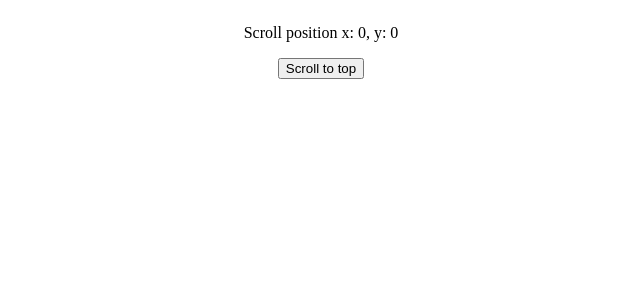
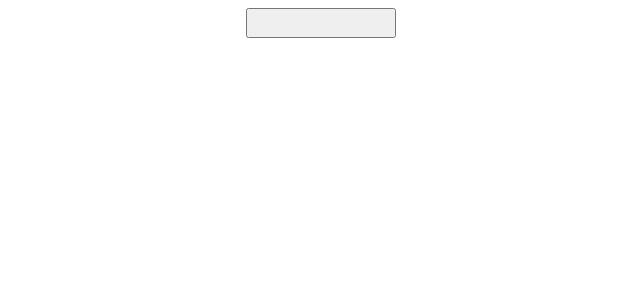
Before and after one commit to Valeriy8500/result-school-middle, a React (Create React App) app in the folder react-projects/: page / in a window 1280 px wide. Shown: the top 300 px of the page, without its empty margins (319-959 px from the left). Built offline with nearby package versions, Linux system fonts and the light colour scheme.

Commit message:
Реализовал хук useToggle

```diff
--- a/react-projects/src/App.js
+++ b/react-projects/src/App.js
@@ -4,6 +4,7 @@ import { useLocalStorage } from './hooks/useLocalStorage';
 import { useHover } from './hooks/useHover';
 import { useViewportSize } from './hooks/useViewportSize';
 import { useWindowScroll } from './hooks/useWindowScroll';
+import { useToggle } from './hooks/useToggle';
 
 const url = 'https://jsonplaceholder.typicode.com/posts';
 
@@ -100,14 +101,34 @@ const style = {
 
 // export default App;
 
-// Task 5
+// // Task 5
+// function App() {
+//   const [scroll, scrollTo] = useWindowScroll();
+
+//   return (
+//     <div style={style}>
+//       <p>Scroll position x: {scroll.x}, y: {scroll.y}</p>
+//       <button onClick={() => scrollTo({ y: 0 })}>Scroll to top</button>
+//     </div>
+//   );
+// }
+
+// export default App;
+
+// Task 6
 function App() {
-  const [scroll, scrollTo] = useWindowScroll();
+  const [value, toggle] = useToggle(['blue', 'orange', 'cyan', 'teal', 'black']);
+
+  const btnStyle = {
+    width: '150px',
+    height: '30px'
+  };
 
   return (
     <div style={style}>
-      <p>Scroll position x: {scroll.x}, y: {scroll.y}</p>
-      <button onClick={() => scrollTo({ y: 0 })}>Scroll to top</button>
+      <button onClick={() => toggle()} style={btnStyle}>
+        {typeof value === 'boolean' ? value.toString() : value}
+      </button>
     </div>
   );
 }
--- /dev/null
+++ b/react-projects/src/hooks/useToggle.js
@@ -0,0 +1,34 @@
+import React from 'react';
+
+export function useToggle(array) {
+  const [value, setValue] = React.useState(null);
+  const refCount = React.useRef(array.length)
+
+  const toggle = (toggleParam) => {
+    if (!array && !toggleParam) {
+      if (value === null) {
+        setValue(true);
+      } else {
+        setValue(prev => !prev);
+      }
+    }
+
+    if (toggleParam && !array) {
+      setValue(toggleParam);
+    }
+
+    if (array.length > 0) {
+      if (refCount.current <= 0) {
+        refCount.current = array.length;
+      }
+      const elToDisplay = array.length - refCount.current
+      setValue(array[elToDisplay]);
+      refCount.current = refCount.current - 1
+    }
+  };
+
+  return [
+    value,
+    toggle
+  ]
+}
```
